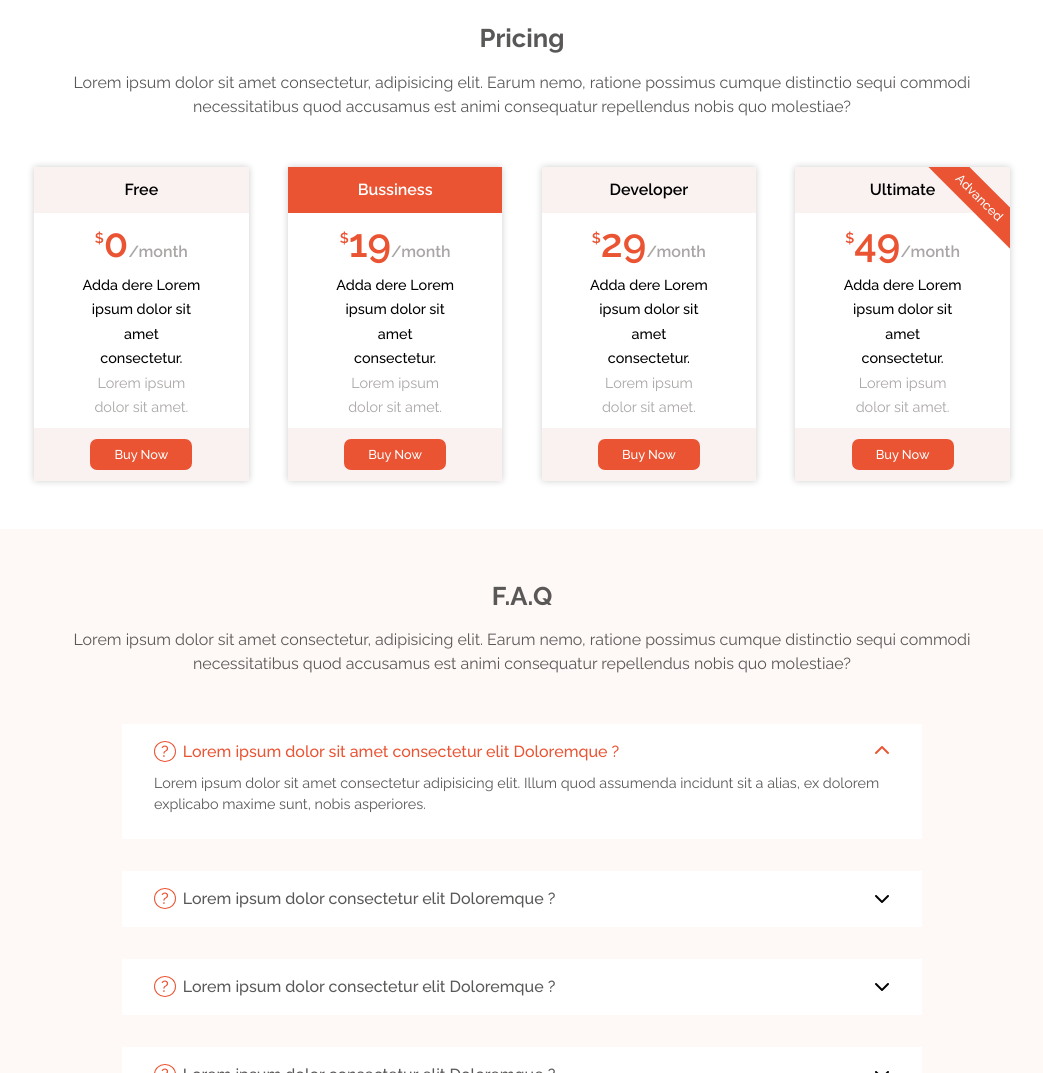
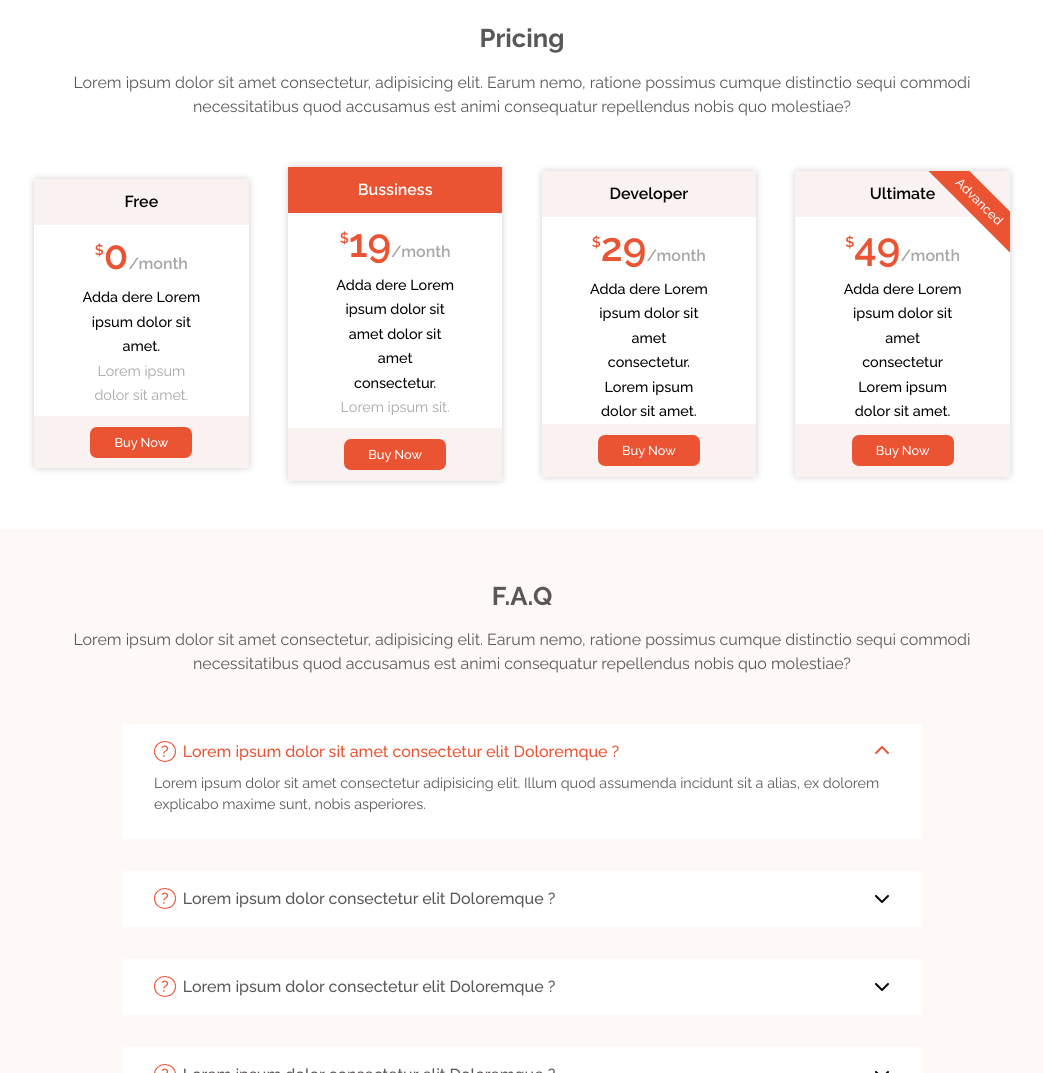
Before and after one commit to ravindra-shastri/checkpoint-4, a plain HTML site: page index.html in a window 1280 px wide. Shown: the part 5935-7008 px from the top of the page, without its empty margins (118-1161 px from the left). Drawn offline with Linux system fonts and the light colour scheme.

Commit message:
add checkpoint-4

```diff
--- a/index.html
+++ b/index.html
@@ -834,8 +834,8 @@
                   <p>
                     <span><sup>$</sup>0</span>/month
                   </p>
-                  <h3>Adda dere Lorem ipsum dolor sit amet consectetur.</h3>
-                  <h4>Lorem ipsum dolor sit amet.</h4>
+                    <h3>Adda dere Lorem ipsum dolor sit amet.</h3>
+                    <h4>Lorem ipsum dolor sit amet.</h4>
                 </div>
                 <div class="price-card-footer">
                   <a href="#" class="btn-card">Buy Now</a>
@@ -851,8 +851,8 @@
                   <p>
                     <span><sup>$</sup>19</span>/month
                   </p>
-                  <h3>Adda dere Lorem ipsum dolor sit amet consectetur.</h3>
-                  <h4>Lorem ipsum dolor sit amet.</h4>
+                  <h3>Adda dere Lorem ipsum dolor sit amet dolor sit amet consectetur.</h3>
+                  <h4>Lorem ipsum sit.</h4>
                 </div>
                 <div class="price-card-footer">
                   <a href="#" class="btn-card">Buy Now</a>
@@ -868,8 +868,8 @@
                   <p>
                     <span><sup>$</sup>29</span>/month
                   </p>
-                  <h3>Adda dere Lorem ipsum dolor sit amet consectetur.</h3>
-                  <h4>Lorem ipsum dolor sit amet.</h4>
+                  <h3>Adda dere Lorem ipsum dolor sit amet consectetur.
+                      Lorem ipsum dolor sit amet.</h3>
                 </div>
                 <div class="price-card-footer">
                   <a href="#" class="btn-card">Buy Now</a>
@@ -884,8 +884,8 @@
                   <p>
                     <span><sup>$</sup>49</span>/month
                   </p>
-                  <h3>Adda dere Lorem ipsum dolor sit amet consectetur.</h3>
-                  <h4>Lorem ipsum dolor sit amet.</h4>
+                  <h3>Adda dere Lorem ipsum dolor sit amet consectetur
+                      Lorem ipsum dolor sit amet.</h3>
                 </div>
                 <div class="price-card-footer">
                   <a href="#" class="btn-card">Buy Now</a>
```
